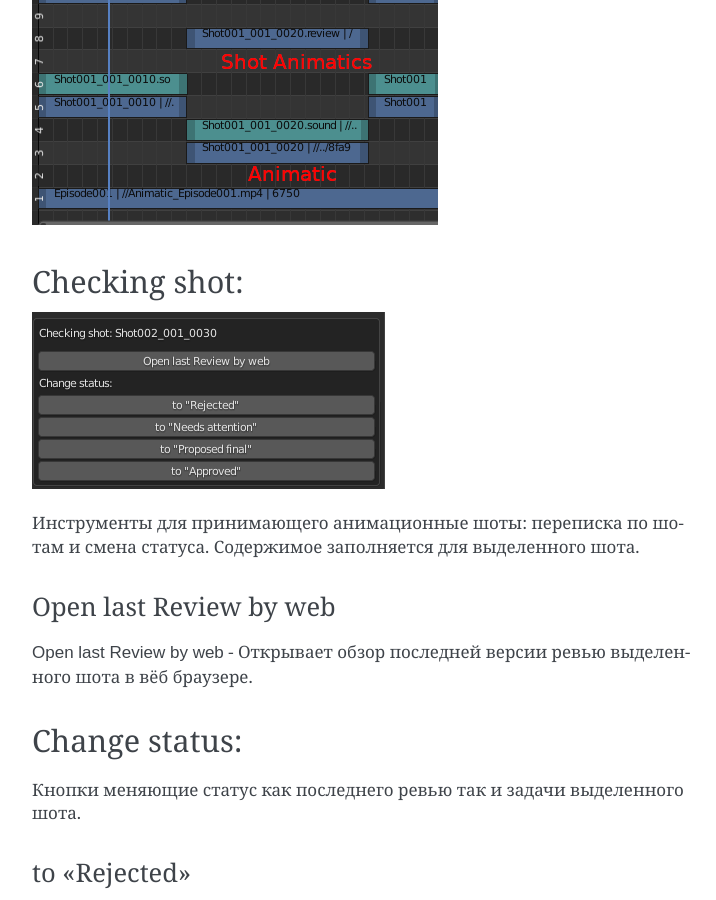
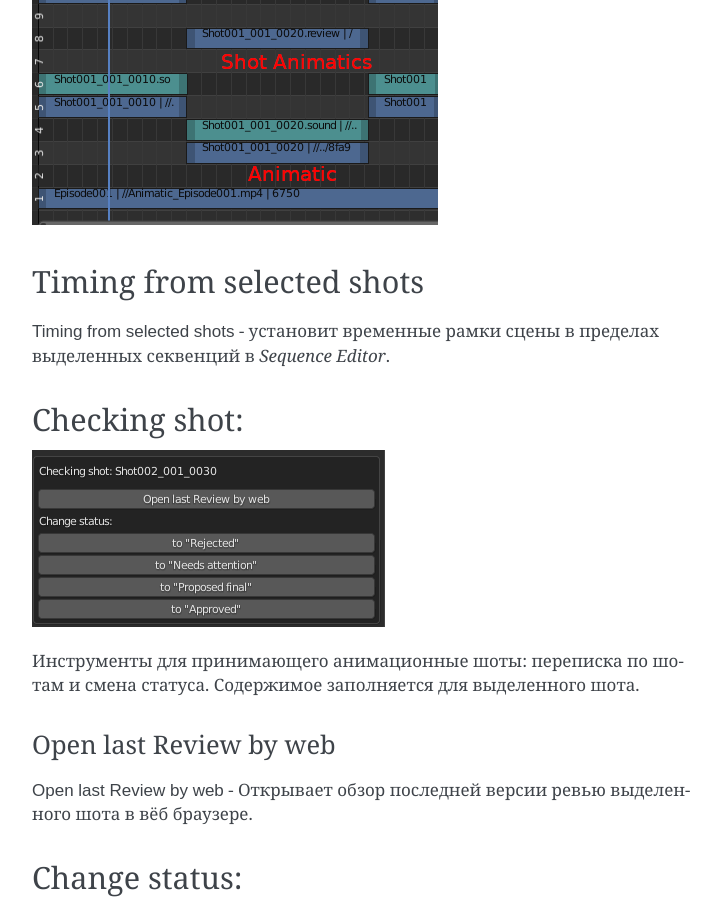
Before and after one commit to volodya-renderberg/ftrack-b3d-connect-manual, a Sphinx documentation site: the page built from docs/source/manual/work_panel/animatic_tools.rst, in a window 1280 px wide and 900 px high, scrolled down 4819 px. Shown: the whole window, without its empty margins (388-1104 px from the left). Built offline with Sphinx 7.4.7, drawn with Linux system fonts in a browser that asks for light colours; some of the changed text lies outside the part shown.

Commit message:
timing from selected shots

```diff
--- a/docs/source/manual/work_panel/animatic_tools.rst
+++ b/docs/source/manual/work_panel/animatic_tools.rst
@@ -170,6 +170,18 @@ Download last Review
 .. image:: ../../_static/images/sequence_editor_channels.png
 
 
+.. _animatic_tools_timing_from_selected_sequences:
+
+
+Timing from selected shots
+--------------------------
+
+:guilabel:`Timing from selected shots` - установит временные рамки сцены в пределах выделенных секвенций в *Sequence Editor*.
+
+
+.. _animatic_tools_checking_shot:
+
+
 Checking shot:
 --------------
 
```
